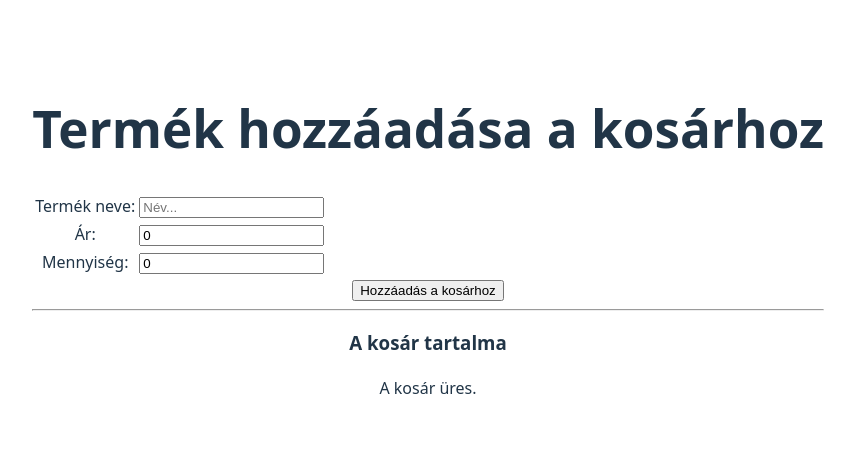
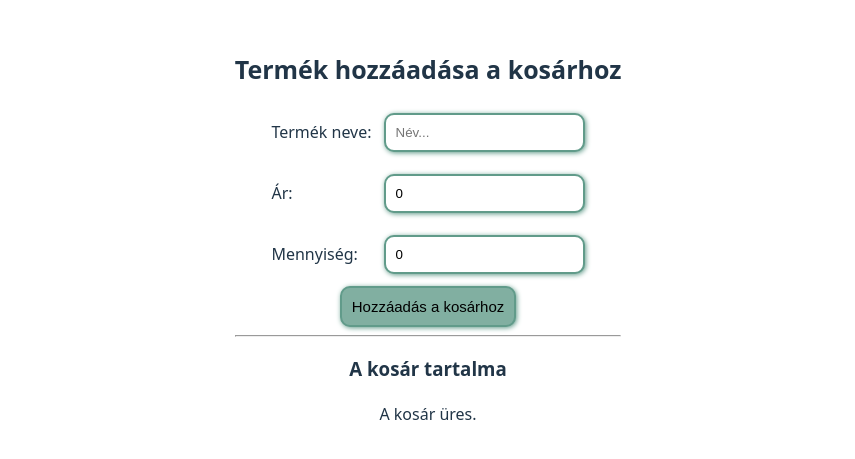
Before and after one commit to SagiBeno/basket, a React (Vite) app in the folder react-app/: page / in a window 1280 px wide. Shown: the part 159-618 px from the top of the page, without its empty margins (212-1067 px from the left). Built offline with nearby package versions, Linux system fonts and the light colour scheme.

Commit message:
Stílus kialakítása

```diff
--- a/react-app/src/App.css
+++ b/react-app/src/App.css
@@ -40,3 +40,92 @@
 .read-the-docs {
   color: #888;
 }
+
+h1 {
+  font-size: 25px;
+}
+
+table {
+  margin: 0px auto;
+
+}
+
+form td {
+  text-align: left;
+  padding: 10px 5px;
+}
+
+input[type="text"], input[type="number"] {
+  padding: 10px;
+  border-radius: 10px;
+  border: 2px solid #619b8a;
+  box-shadow: 1px 1px 5px #619b8a;
+  outline: none;
+}
+
+input[type="text"]:hover, input[type="number"]:hover {
+  border: 2px solid #fe7f2d;
+  box-shadow: 1px 1px 5px #fe7f2d;
+}
+
+input[type="text"]:focus, input[type="number"]:focus {
+  border: 2px solid #fe7f2d;
+  box-shadow: 1px 1px 5px #fe7f2d;
+}
+
+input[type="button"] {
+  padding: 10px;
+  border-radius: 10px;
+  border: 2px solid #619b8a;
+  box-shadow: 1px 1px 5px #619b8a;
+  background-color: #81afa1;
+  outline: none;
+  font-size: 15px;
+}
+
+input[type="button"]:hover, input[type="button"]:focus  {
+  border: 2px solid #fe7f2d;
+  box-shadow: 1px 1px 5px #fe7f2d;
+  background-color: #f6bb18;
+  font-weight: bold;
+}
+
+.outputTable td, .outputTable tr, .outputTable th {
+  width: 100px;
+  padding: 5px;
+}
+.outputTable tr:nth-child(odd) {
+  background-color: rgba(97, 155, 138, 0.3)
+}
+
+.outputTable tr:nth-child(even) {
+    background-color: rgba(97, 155, 138, 0.2)
+
+}
+
+.outputTable tr:hover {
+  background-color: rgba(236, 186, 46, 0.4);
+}
+
+.outputTable {
+  box-shadow: 0px 0px 10px black;
+  border-radius: 10px;
+  border-spacing: 0px;
+  border-collapse: separate;
+}
+
+tr:first-child th:first-child {
+  border-top-left-radius: 10px;
+}
+
+tr:first-child th:last-child {
+  border-top-right-radius: 10px;
+}
+
+tr:last-child td:first-child {
+  border-bottom-left-radius: 10px;
+}
+
+tr:last-child td:last-child {
+  border-bottom-right-radius: 10px;
+}
```
